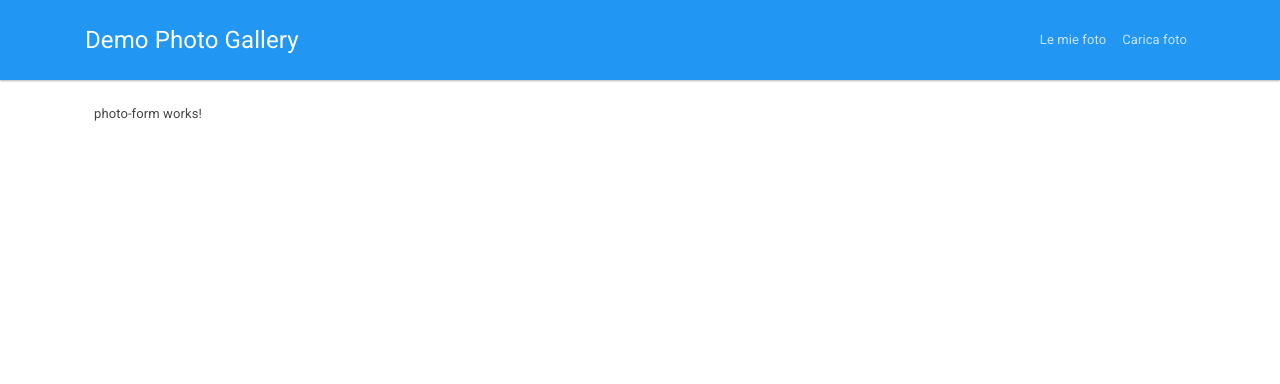
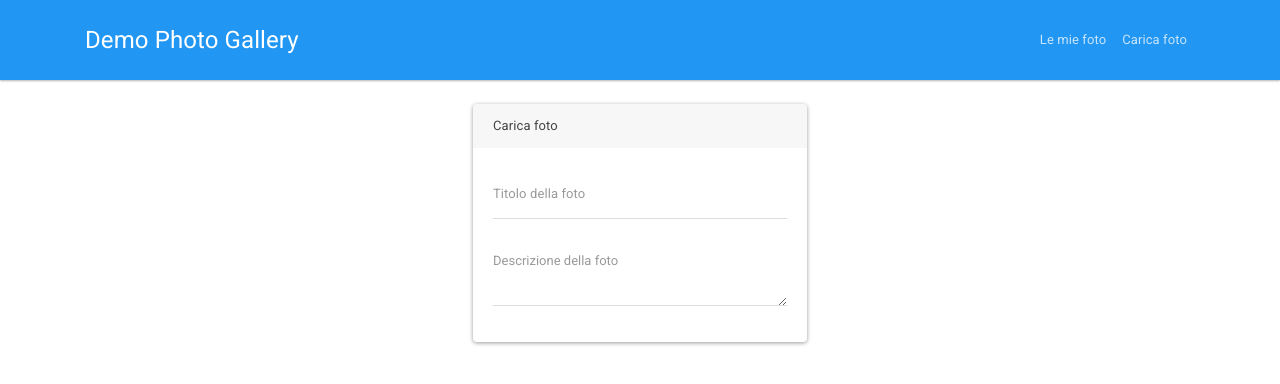
Before and after one commit to frizio/demo-photo-gallery-frontend, an Angular app: page /photos/new in a window 1280 px wide. Shown: the top 384 px of the page. Built offline with nearby package versions, Linux system fonts and the light colour scheme.

Commit message:
Basic form for upload image

```diff
--- a/src/app/components/photo-form/photo-form.component.html
+++ b/src/app/components/photo-form/photo-form.component.html
@@ -1 +1,17 @@
-<p>photo-form works!</p>
+<div class="col-lg-4 mx-auto">
+    <div class="card">
+        <div class="card-header">
+            Carica foto
+        </div>
+        <div class="card-body">
+            <form>
+                <div class="form-group">
+                    <input type="text" class="form-control" placeholder="Titolo della foto" required>
+                </div>
+                <div class="form-group">
+                    <textarea rows="2" class="form-control" placeholder="Descrizione della foto" required></textarea>
+                </div>
+            </form>
+        </div>
+    </div>
+</div>
```
